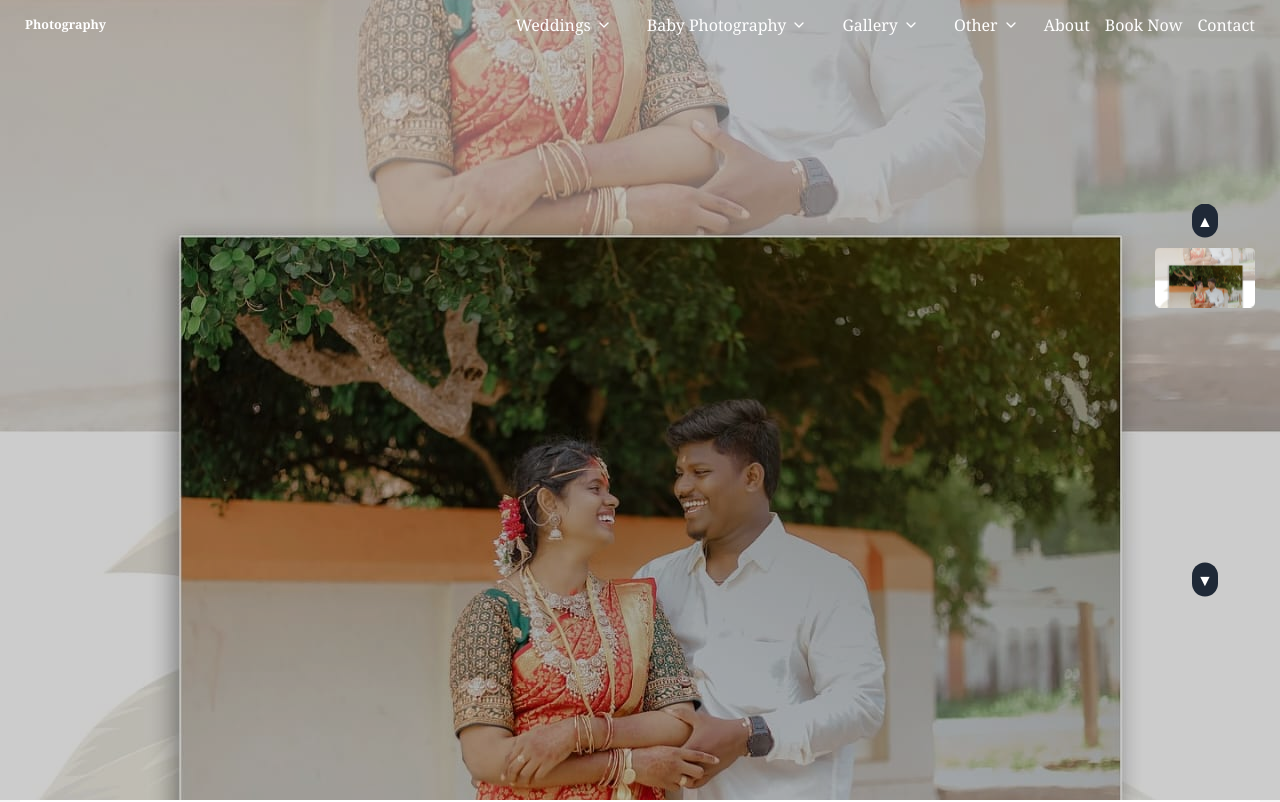
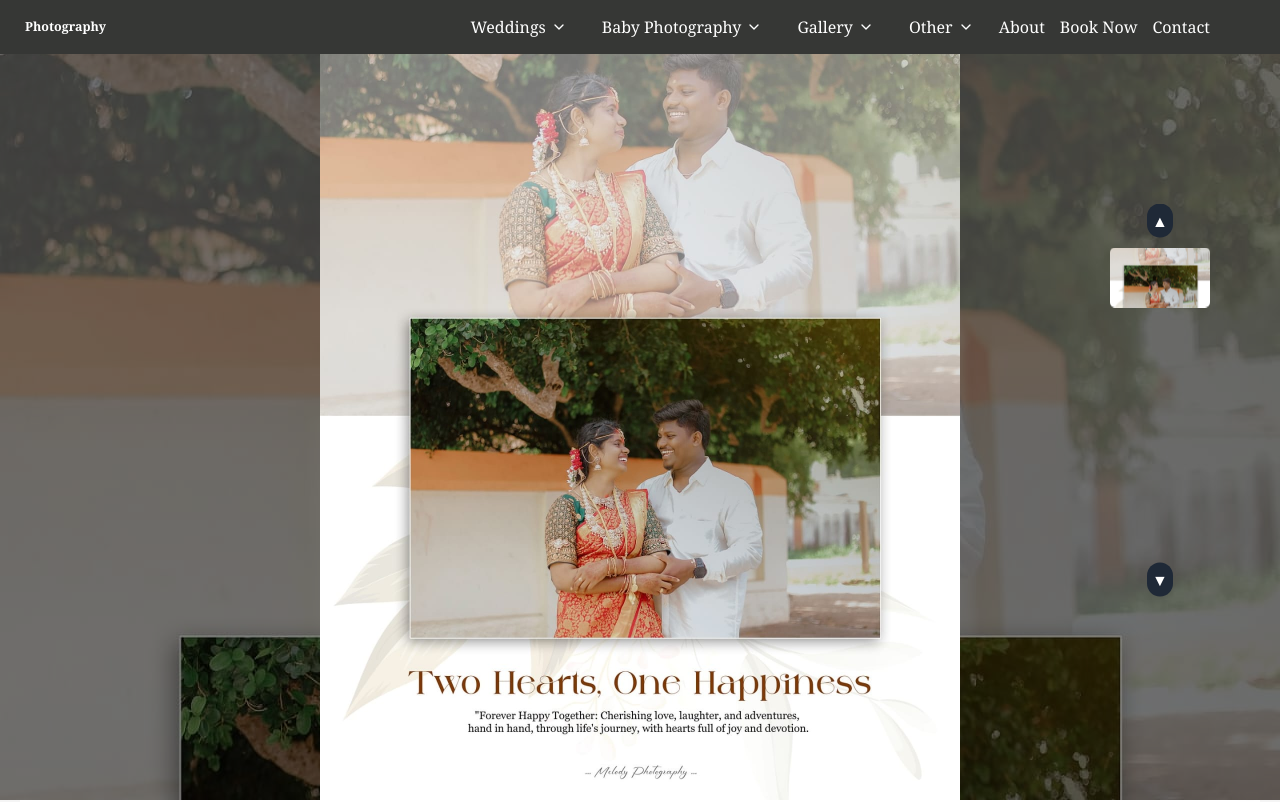
Before and after one commit to vgsanjaykumar/ps, a React (Vite) app: page / in a window 1280 px wide. Shown: the top 802 px of the page. Built offline with nearby package versions, Linux system fonts and the light colour scheme.

Commit message:
hero section completed

```diff
--- a/src/components/DropNav.jsx
+++ b/src/components/DropNav.jsx
@@ -17,8 +17,8 @@ export const DropDown = () => {
 
   return (
     <nav
-      className={`fixed w-full z-50 p-3 flex justify-between items-center transition-all duration-300
-        ${isScrolled ? "md:bg-green-500" : "bg-transparent"} px-6 md:px-10`}
+      className={`fixed w-full z-50 p-4 flex justify-between items-center transition-all duration-300
+        ${isScrolled ? "md:bg-green-500" : "bg-[#363735]"} px-6 md:pr-28 pl-10 z-50`}
     >
       {/* Logo */}
       <div className="text-white text-xl font-bold">Photography</div>
--- a/src/components/Hero.jsx
+++ b/src/components/Hero.jsx
@@ -12,12 +12,13 @@ export default function Hero() {
   const [thumbsSwiper, setThumbsSwiper] = useState(null);
 
   return (
-    <div className="h-screen w-screen bg-black relative flex">
-      {/* Main Swiper (Half-Screen Images) */}
-      <div className="bg-black opacity-20 absolute w-screen h-screen z-40">
+    <div className="h-screen w-screen bg-black relative">
+      {/* Overlay */}
 
-      </div>
-      <div className="h-full w-full">
+
+      {/* Main Swiper (Full-Screen Images) */}
+      <div className="h-full w-full flex items-center justify-center">
+
         <Swiper
           loop={true}
           navigation={{
@@ -27,13 +28,21 @@ export default function Hero() {
           effect={"fade"}
           thumbs={{ swiper: thumbsSwiper }}
           modules={[FreeMode, Navigation, Thumbs, EffectFade]}
-          style={{ height: "100%", width: "100%" }} // ✅ Explicitly setting height & width
+          style={{height:"100%"}}
         >
           {Data.map((item, index) => (
-            <SwiperSlide key={index} style={{ height: "100%", width: "100%" }}>
+            <SwiperSlide key={index} className="h-full w-full flex items-center justify-center">
+              <div className="absolute w-screen h-screen -z-10">
+              <div className="bg-black opacity-50 absolute w-screen h-screen z-10"></div>
               <img
                 src={item}
-                className="h-full w-full object-cover"
+                className=" w-screen mx-auto"
+                alt={`slide-${index}`}
+              />
+              </div>
+              <img
+                src={item}
+                className="h-full w-auto mx-auto"
                 alt={`slide-${index}`}
               />
             </SwiperSlide>
@@ -42,7 +51,7 @@ export default function Hero() {
       </div>
 
       {/* Thumbnail Swiper (Right-Side Column) */}
-      <div className="absolute right-10 top-1/2 transform -translate-y-1/2 flex flex-col gap-2 z-50">
+      <div className="absolute right-28 top-1/2 transform -translate-y-1/2 flex flex-col gap-2 z-40">
         <div className="flex flex-col gap-4 items-center">
           {/* Previous Button */}
           <button className="prev-btn bg-gray-800 text-white p-2 rounded-full">
@@ -53,13 +62,13 @@ export default function Hero() {
           <Swiper
             onSwiper={setThumbsSwiper}
             loop={true}
-            spaceBetween={70}
+            spaceBetween={80}
             slidesPerView={6}
             direction="vertical"
             freeMode={true}
             watchSlidesProgress={true}
             modules={[FreeMode, Navigation, Thumbs]}
-            className=""
+            className="h-[400px] w-[100px]"
           >
             {Data.map((item, index) => (
               <SwiperSlide key={index} className="cursor-pointer">
```
